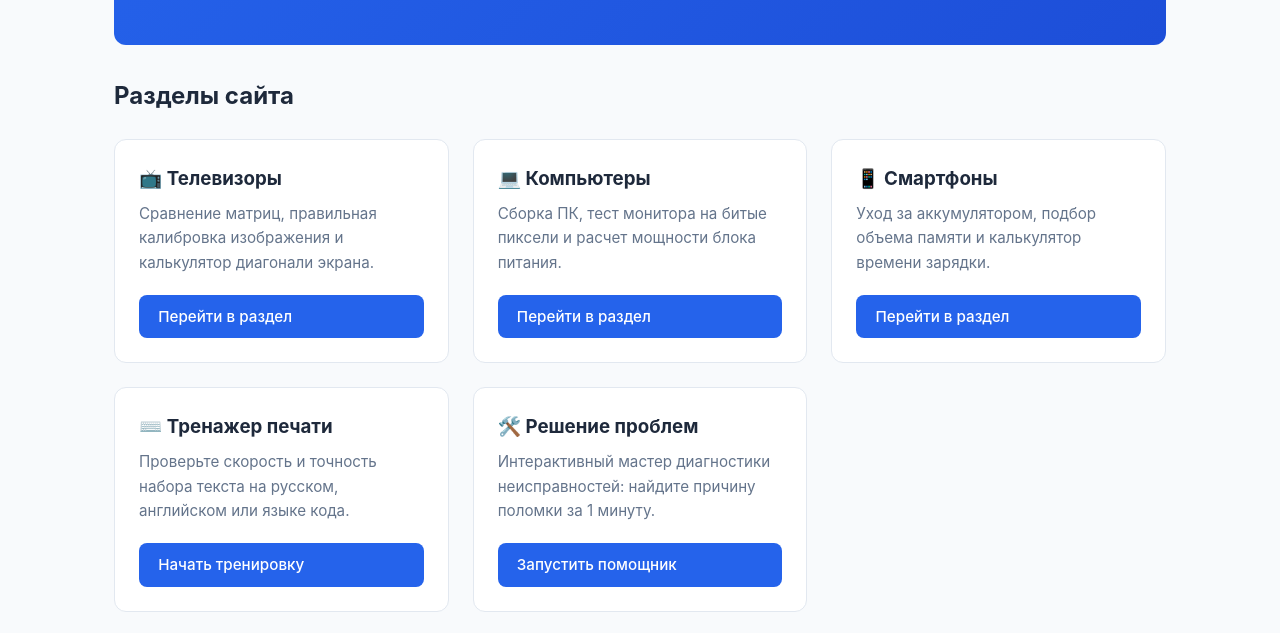
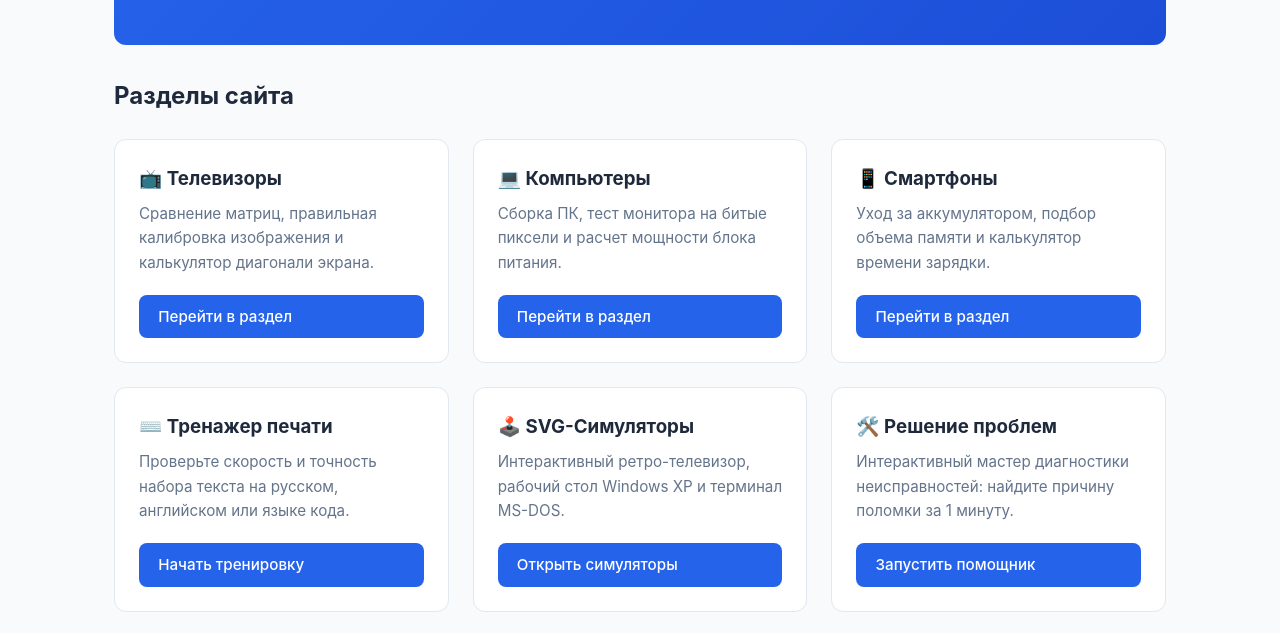
Before and after one commit to gg9730594-cpu/techno-expert-1000, a plain HTML site: page index.html in a window 1280 px wide. Shown: the part 319-952 px from the top of the page. Drawn offline with Linux system fonts and the light colour scheme.

Commit message:
Update index.html

```diff
--- a/index.html
+++ b/index.html
@@ -47,6 +47,14 @@
                     <p>Проверьте скорость и точность набора текста на русском, английском или языке кода.</p>
                 </div>
                 <a href="typing.html" class="btn">Начать тренировку</a>
+            </div>
+
+            <div class="card">
+                <div>
+                    <h3>🕹️ SVG-Симуляторы</h3>
+                    <p>Интерактивный ретро-телевизор, рабочий стол Windows XP и терминал MS-DOS.</p>
+                </div>
+                <a href="simulators.html" class="btn">Открыть симуляторы</a>
             </div>
 
             <div class="card">
```
